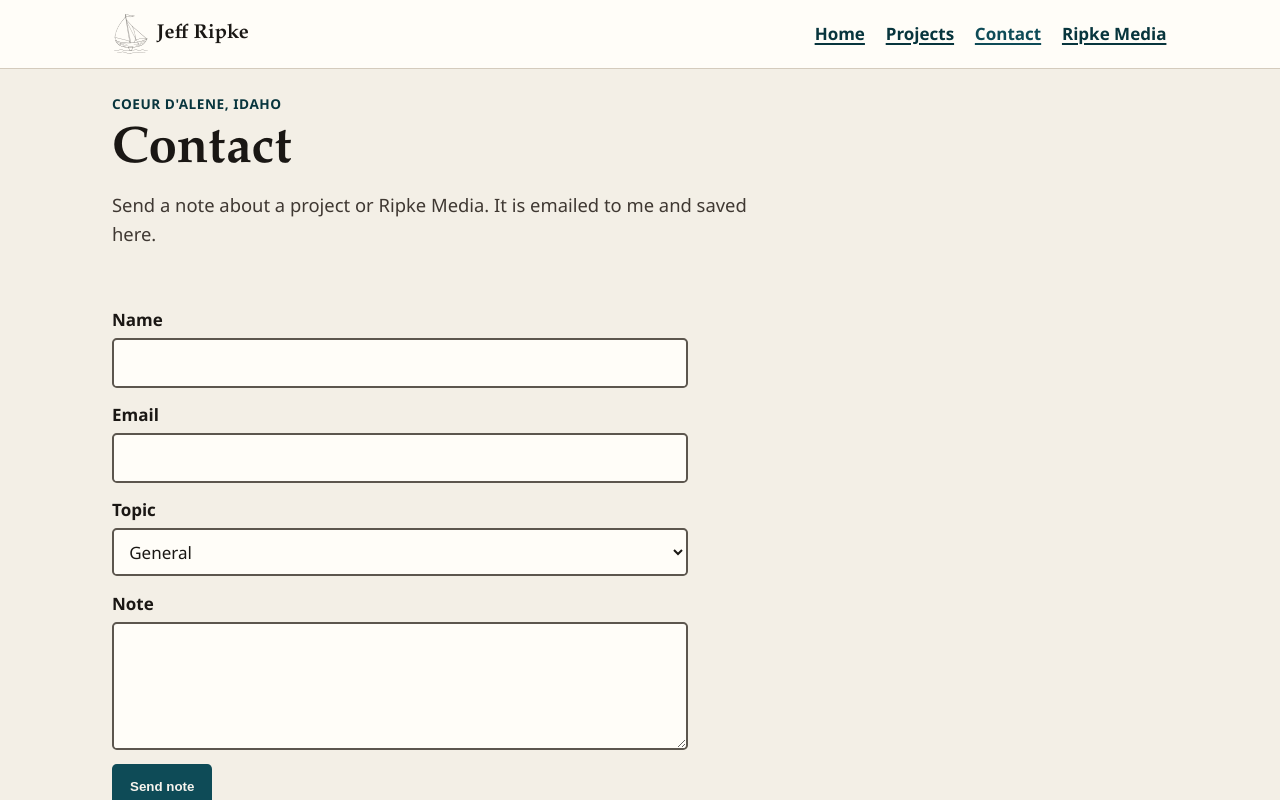
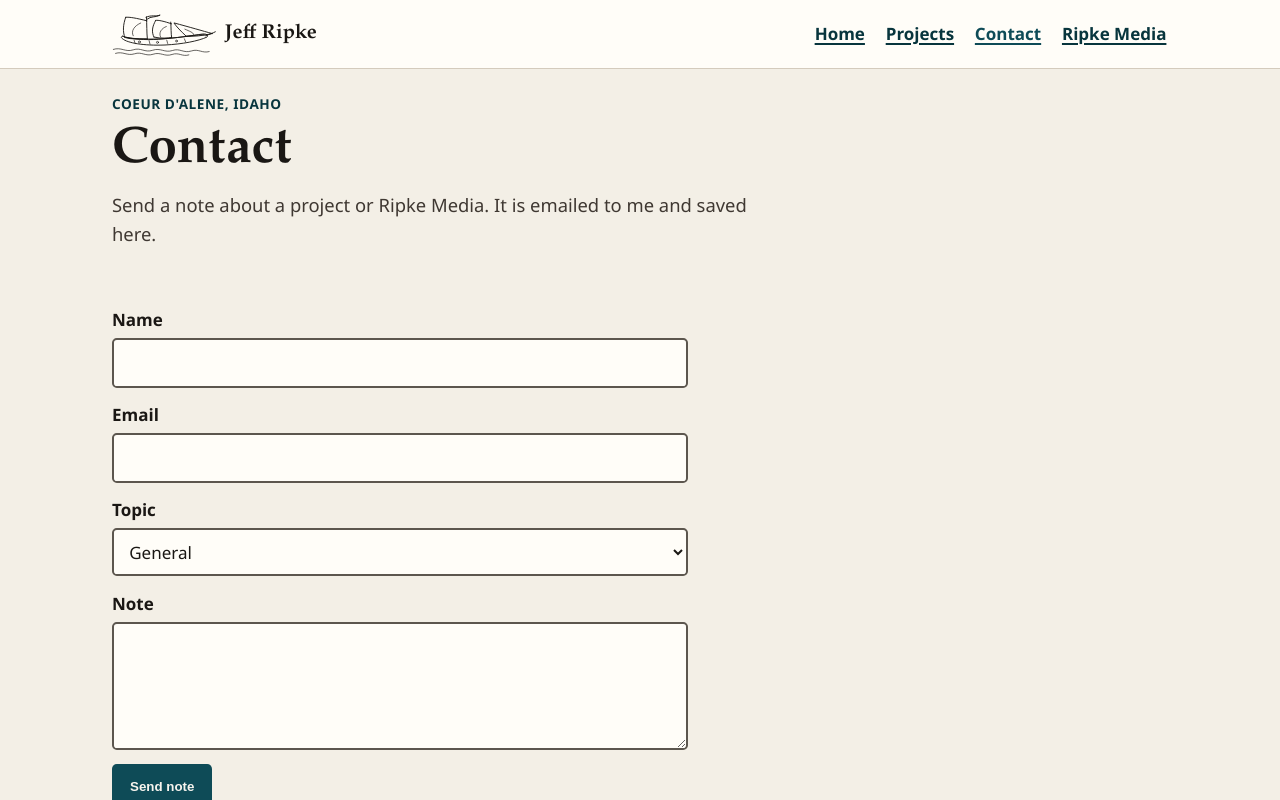
Before and after one commit to jripke74/www-jeffripke-com, a React (Vite) app in the folder client/: page /contact in a window 1280 px wide. Shown: the top 800 px of the page. Built offline with nearby package versions, Linux system fonts and the light colour scheme.

Commit message:
add logo

```diff
--- a/client/index.html
+++ b/client/index.html
@@ -9,7 +9,7 @@
     />
     <meta name="theme-color" content="#f3efe6" />
     <title>Jeff Ripke</title>
-    <link rel="icon" href="/logo.png" type="image/png" />
+    <link rel="icon" href="/logo.svg" type="image/svg+xml" />
   </head>
   <body>
     <div id="root"></div>
--- a/client/src/Layout.jsx
+++ b/client/src/Layout.jsx
@@ -57,7 +57,7 @@ export default function Layout({ children }) {
         <div className="header-inner">
           <div className="header-bar">
             <a className="brand" href="/">
-              <img className="brand-mark" src="/logo.png" alt="" width="44" height="52" />
+              <img className="brand-mark" src="/logo.svg" alt="" width="112" height="50" />
               Jeff Ripke
             </a>
             <button
--- a/client/src/styles.css
+++ b/client/src/styles.css
@@ -147,7 +147,7 @@ a:hover {
 }
 
 .brand-mark {
-  width: 2.35rem;
+  width: 6.6rem;
   height: auto;
   flex: none;
 }
```
Also changed, not shown: client/public/logo.png (deleted), client/public/logo.svg (added).
